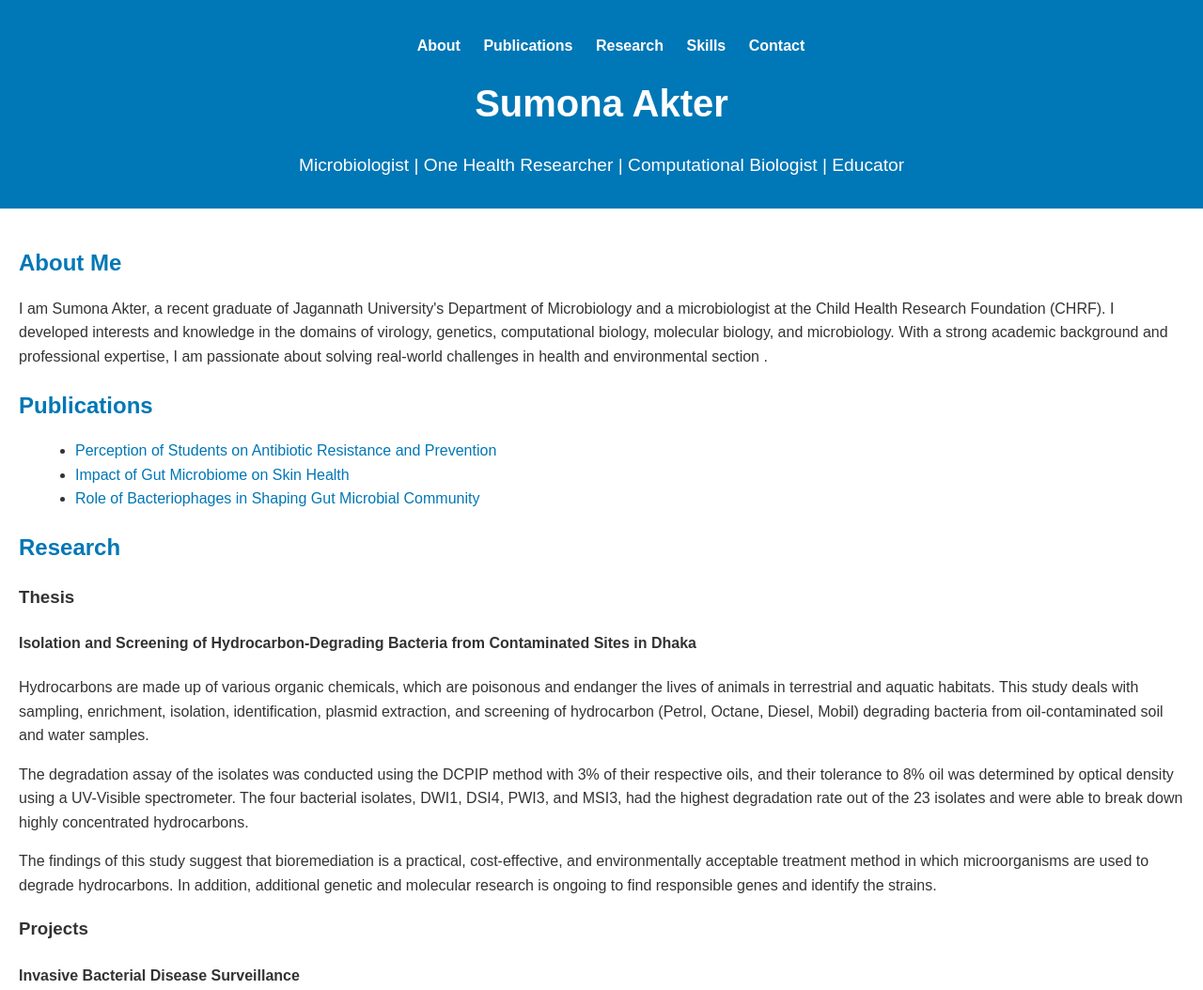
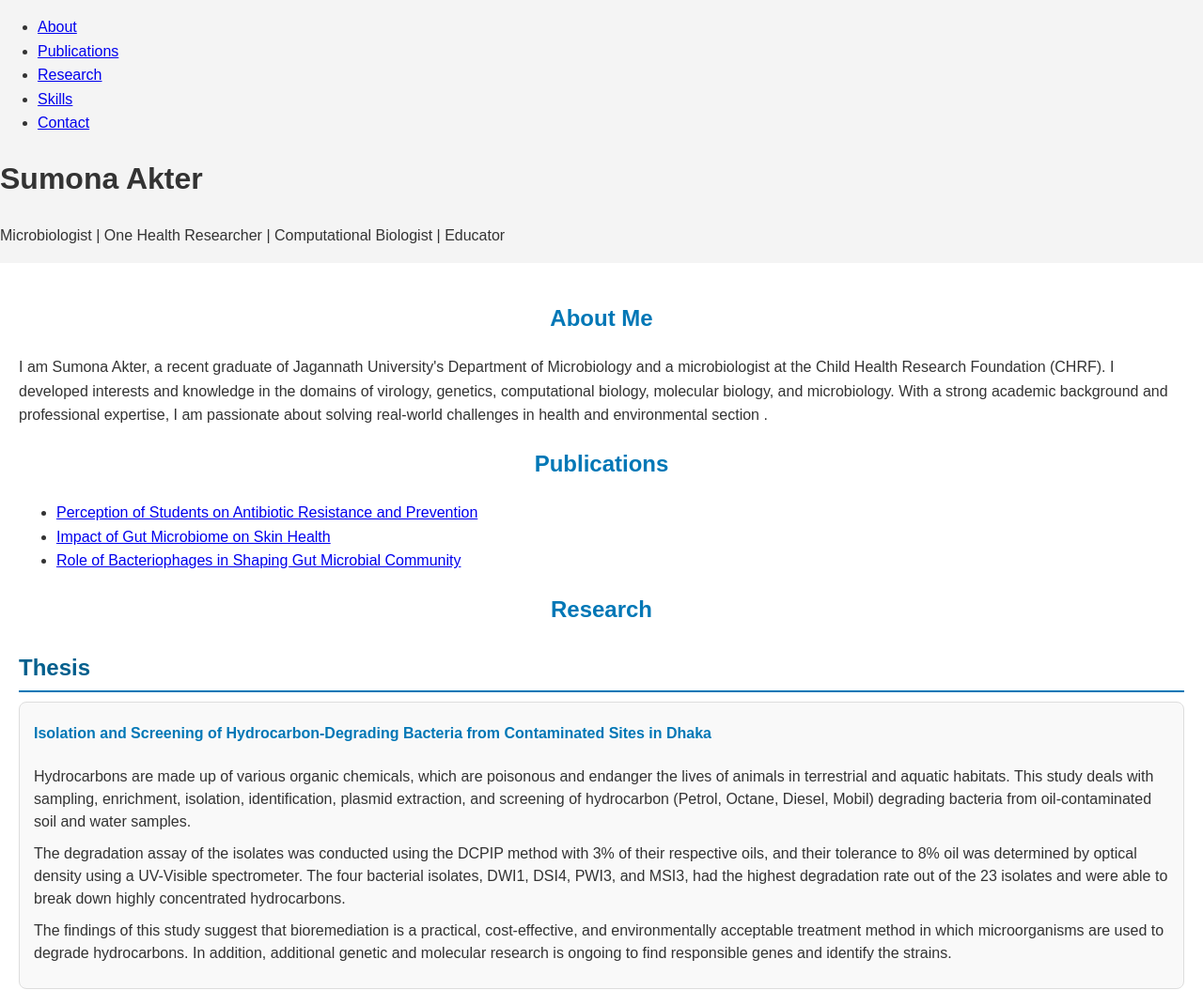
Before and after one commit to sumona-akter/Personal-website, a plain HTML site: page index.html in a window 1280 px wide. Shown: the top 1054 px of the page at 94% size. Drawn offline with Linux system fonts and the light colour scheme.

Commit message:
Update style.css

```diff
--- a/style.css
+++ b/style.css
@@ -8,68 +8,51 @@ body {
     background: #f4f4f4;
 }
 
-/* Header and Navigation */
-header {
-    background: #0077b6;
-    color: #fff;
-    padding: 20px 0;
+/* Section Titles */
+h2 {
+    color: #0077b6;
     text-align: center;
+    margin-bottom: 20px;
 }
 
-nav ul {
-    list-style: none;
-    padding: 0;
+/* Highlighted Subsections */
+.research-section {
+    margin-bottom: 40px;
 }
 
-nav ul li {
-    display: inline;
-    margin: 0 10px;
+.research-section .highlight {
+    color: #005f8d;
+    font-size: 1.5em;
+    margin-bottom: 10px;
+    border-bottom: 2px solid #0077b6;
+    padding-bottom: 5px;
 }
 
-nav ul li a {
-    color: #fff;
-    text-decoration: none;
+/* Project Details */
+.project {
+    margin-bottom: 20px;
+    padding: 15px;
+    border: 1px solid #ddd;
+    border-radius: 8px;
+    background: #f9f9f9;
+}
+
+.project h4 {
+    color: #0077b6;
+    margin-top: 5px;
     font-weight: bold;
 }
 
-/* Intro Section */
-.intro h1 {
+.project p {
+    font-size: 1em;
+    line-height: 1.5;
     margin: 10px 0;
-    font-size: 2.5em;
-}
-
-.intro p {
-    font-size: 1.2em;
-    margin-bottom: 10px;
 }
 
 /* Main Sections */
 main {
     padding: 20px;
     background: #fff;
-}
-
-section {
-    margin-bottom: 20px;
-}
-
-h2 {
-    color: #0077b6;
-    margin-bottom: 10px;
-}
-
-ul {
-    list-style-type: disc;
-    margin-left: 20px;
-}
-
-a {
-    color: #0077b6;
-    text-decoration: none;
-}
-
-a:hover {
-    text-decoration: underline;
 }
 
 /* Footer */
```
